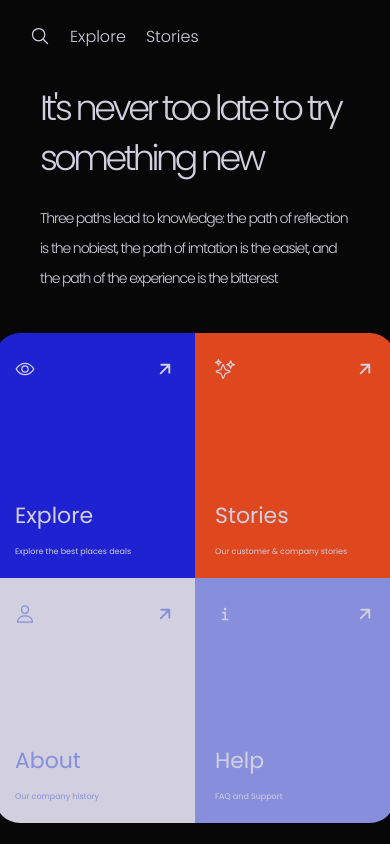
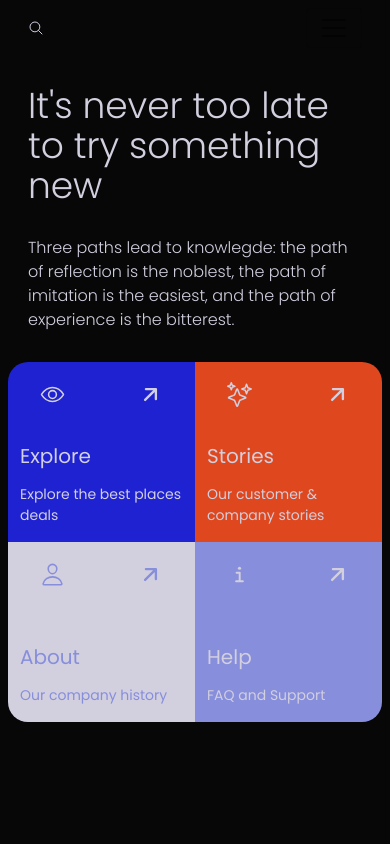
Before and after one commit to BoazDandu/Exploring, a plain HTML site: page index.html in a window 390 px wide. Drawn offline with nearby package versions, Linux system fonts and the light colour scheme.

Commit message:
Add files via upload

```diff
--- a/index.html
+++ b/index.html
@@ -5,33 +5,47 @@
     <meta charset="UTF-8">
     <meta http-equiv="X-UA-Compatible" content="IE=edge">
     <meta name="viewport" content="width=device-width, initial-scale=1.0">
-    <title>Try New!</title>
+    <title>Exploring New Try</title>
     <link rel="stylesheet" href="style.css" type="text/css">
+    <link href="https://cdn.jsdelivr.net/npm/bootstrap@5.1.3/dist/css/bootstrap.min.css" rel="stylesheet"
+        integrity="sha384-1BmE4kWBq78iYhFldvKuhfTAU6auU8tT94WrHftjDbrCEXSU1oBoqyl2QvZ6jIW3" crossorigin="anonymous">
 </head>
 
-<body>
-    <div class="container-1">
-        <nav class="navbar">
-            <ul class="nav-menu">
-                <li>
+<body class="body">
+    <main class="d-flex flex-lg-row flex-column justify-content-between row">
+        <div class="d-block col-sm-6 col-12 p-sm-3 px-3">
+            <nav class="navbar navbar-expand-lg navbar-light" id="navBar">
+                <div class="container-fluid">
                     <ion-icon name="search-outline"></ion-icon>
+                    <button class="navbar-toggler" type="button" data-bs-toggle="collapse" data-bs-target="#navbarNav"
+                        aria-controls="navbarNav" aria-expanded="false" aria-label="Toggle navigation">
+                        <span class="navbar-toggler-icon"></span>
+                    </button>
+                    <div class="collapse navbar-collapse" id="navbarNav">
+                        <ul class="navbar-nav">
+                            <li class="nav-item">
+                                <a class="navlink ps-3" href="#">Explore</a>
                             </li>
-                <li><a href="#">Explore</a></li>
-                <li><a href="#">Stories</a></li>
+                            <li class="nav-item">
+                                <a class="navlink ps-3" href="#">Stores</a>
+                            </li>
                         </ul>
+                    </div>
+                </div>
             </nav>
-        <div class="hero">
-            <h1 class="main_title">It's never too late to try something new</h1>
-            <p class="hero_lead">Three paths lead to knowledge: the path of reflection is the nobiest, the path of
-                imtation is the easiet, and the path of the experience is the bitterest</p>
+            <div class="container-fluid" id="hero">
+                <h1 class="head">
+                    It's never too late to try something new
+                </h1>
+                <p class="lead">Three paths lead to knowlegde: the path of reflection is the noblest, the path of
+                    imitation is the easiest, and the path of experience is the bitterest.</p>
+                <button class="my_btn">Book Now</button>
             </div>
-        <button type="button" class="my_btn">Book Now</button>
-
         </div>
 
-    <div class="container-2">
-        <div>
-            <div class="box box1">
+        <div class="container col-12 col-sm-6 px-4" id="box-content">
+            <div class="row align-items-center align-items-sm-center p-sm-3 px-2">
+                <div class="col-6 box" id="box1">
                     <div class="box_nav">
                         <ion-icon name="eye-outline"></ion-icon>
                         <ion-icon class="arrow_keyup" name="arrow-forward-outline"></ion-icon>
@@ -41,20 +55,7 @@
                         <p class="box_lead">Explore the best places deals</p>
                     </div>
                 </div>
-            <div class="box box3">
-                <div class="box_nav" style="color:#878edb">
-                    <ion-icon name="person-outline"></ion-icon>
-                    <ion-icon class="arrow_keyup" name="arrow-forward-outline"></ion-icon>
-                </div>
-                <div class="box_content" style="color: #878edb">
-                    <h1 class="box_head">About</h1>
-                    <p class="box_lead">Our company history</p>
-                </div>
-            </div>
-        </div>
-
-        <div>
-            <div class="box box2">
+                <div class="col-6 box" id="box2">
                     <div class="box_nav">
                         <ion-icon name="sparkles-outline"></ion-icon>
                         <ion-icon class="arrow_keyup" name="arrow-forward-outline"></ion-icon>
@@ -64,8 +65,17 @@
                         <p class="box_lead">Our customer & company stories</p>
                     </div>
                 </div>
-
-            <div class="box box4">
+                <div class="col-6 box" id="box3">
+                    <div class="box_nav">
+                        <ion-icon name="person-outline"></ion-icon>
+                        <ion-icon class="arrow_keyup" name="arrow-forward-outline"></ion-icon>
+                    </div>
+                    <div class="box_content" style="color: #878edb">
+                        <h1 class="box_head">About</h1>
+                        <p class="box_lead">Our company history</p>
+                    </div>
+                </div>
+                <div class="col-6 box" id="box4">
                     <div class="box_nav">
                         <ion-icon name="information-outline"></ion-icon>
                         <ion-icon class="arrow_keyup" name="arrow-forward-outline"></ion-icon>
@@ -77,9 +87,11 @@
                 </div>
             </div>
         </div>
+    </main>
 
     <script type="module" src="https://unpkg.com/ionicons@5.5.2/dist/ionicons/ionicons.esm.js"></script>
     <script nomodule src="https://unpkg.com/ionicons@5.5.2/dist/ionicons/ionicons.js"></script>
+
 </body>
 
 </html>
--- a/style.css
+++ b/style.css
@@ -9,16 +9,6 @@
     box-sizing: border-box;
 }
 
-a {
-    text-decoration: none;
-    color: var(--primary-color);
-    font-weight: 300;
-}
-
-li {
-    list-style: none;
-    padding: 0 10px;
-}
 
 /* Colors required for the layout */
 :root {
@@ -31,124 +21,108 @@ li {
 
 /* main body layout */
 
-body {
+.body {
     font-family: 'Poppins', sans-serif;
     overflow-x: hidden;
     background-color: var(--main-bg-color);
-    display: flex;
-    position: relative;
     color: var(--primary-color);
-    height: 100vh;
     width: 100%;
-    justify-content: space-between;
 }
 
-.container-1 {
-    margin: 0 auto;
-    padding: 20px;
+#navBar {
+    margin-bottom: 30px;
 }
 
-.navbar .nav-menu {
-    display: flex;
-    align-items: center;
+.navbarbrand {
+    position: relative;
+    margin-top: 9px;
+    color: var(--primary-color);
+    font-size: 18px;
 }
 
-ion-icon {
-    margin-top: 6px;
-    font-size: 20px;
+.navlink {
+    color: var(--primary-color);
+    text-decoration: none;
 }
 
-
-a:hover {
+.navlink:hover {
     text-decoration: underline;
-    text-underline-offset: 20px;
+    text-underline-offset: 15px;
+    color: var(--primary-color)
 }
 
-
-.hero {
-    display: flex;
-    flex-direction: column;
-    justify-content: center;
-    padding: 70px 40px 0px 40px;
-    margin-left: 30px;
+#hero {
+    margin-left: 50px;
+    width: 100%;
 }
 
-.hero .main_title {
+h1.head {
     font-size: 54px;
-    font-weight: 300;
-    line-height: 50px;
-    margin-bottom: 50px;
-    letter-spacing: -3.5px;
+    font-weight: 400;
+    max-width: 600px;
+    width: 100%;
+    letter-spacing: -0.03px;
+    font-style: normal;
+    line-height: 68px;
+    margin-bottom: 30px;
 }
 
-.hero .hero_lead {
-    font-size: 20px;
-    font-weight: 300;
-    line-height: 30px;
-    letter-spacing: -1.1px;
-    margin-bottom: 50px;
-    max-width: 570px;
+p.lead {
+    max-width: 600px;
+    width: 100%;
+    margin-bottom: 30px;
+    font-style: normal;
 }
 
-.my_btn {
-    font-size: 14px;
+button.my_btn {
+    color: var(--primary-color);
+    border: 1px solid var(--primary-color);
     background-color: transparent;
-    color: var(--primary-color);
-    padding: 17px 30px;
-    border: 1px solid var(--primary-color);
-    border-radius: 25px;
-    margin-left: 65px;
-    transition: ease-in-out .2s;
+    border-radius: 30px;
+    padding: 15px 45px;
+    transition: ease-in-out .3s;
 }
 
-.my_btn:hover {
+button.my_btn:hover {
     background-color: var(--primary-color);
+    color: var(--main-bg-color);
     border: 1px solid transparent;
-    cursor: pointer;
-    color: var(--main-bg-color);
 }
 
-
-.container-2 {
-    display: flex;
-    flex-direction: row;
-    padding: 30px;
-    align-items: center;
-}
-
-.box {
-    width: 300px;
-    height: 330px;
+.box  {
+    height: 340px;
+    width: 100%;
     position: relative;
 }
 
-.box1 {
+#box1 {
     background-color: var(--box-bg-color);
-    border-top-left-radius: 25px;
+    border-top-left-radius: 20px;
 }
 
-.box2 {
+#box2 {
     background-color: var(--box2-bg-color);
-    border-top-right-radius: 25px;
+    border-top-right-radius: 20px;
 }
 
-.box3 {
+#box3 {
     background-color: var(--primary-color);
-    border-bottom-left-radius: 25px;
+    border-bottom-left-radius: 20px;
+    color: var(--box3-color);
 }
 
-.box4 {
+#box4 {
     background-color: var(--box3-color);
-    border-bottom-right-radius: 25px;
+    border-bottom-right-radius: 20px;
 }
 
 .box_content {
     position: absolute;
     bottom: 0%;
-    padding: 20px;
 }
 
-.box_head {
+
+h1.box_head {
     font-weight: 400;
     font-style: normal;
     letter-spacing: normal;
@@ -179,96 +153,38 @@ a:hover {
     transform: rotate(360deg);
 }
 
-@media only screen and (max-width: 1500px) {
-    body {
-        height: 100%;
+@media (max-width: 576px) {
+    #hero {
+        margin-left: 0px;
+    }
+
+    h1.head {
+        font-size: 36px;
+        line-height: 40px;
+        font-weight: 300;
+    }
+
+    p.lead {
+        font-size: 16px;
+        max-width: 370px;
         width: 100%;
     }
 
     .box {
-        width: 300px;
-        height: 330px;
-        position: relative;
-    }
-}
-
-
-@media only screen and (max-width: 1200px) {
-    body {
-        height: 100%;
-        width: 100%;
-    }
-    .hero {
-        padding: 70px 40px 30px 40px;
+        height: 180px;
     }
 
-    .box {
-        width: 300px;
-        height: 330px;
-    }
-
-    .box_head {
-        line-height: 0px;
-    }
-
-    .hero .main_title {
-        font-size: 35px;
-        margin-bottom: 20px;
-    }
-
-    .hero .hero_lead {
-        font-size: 16px;
-        margin-bottom: 20px;
-    }
-
-    .box_head {
-        font-size: 28px;
-        line-height: 80px;
-    }
-
-    .box_lead {
-        font-size: 10px;
-    }
-}
-
-
-@media only screen and (max-width: 480px) {
-    body {
-        flex-direction: column;
-        align-items: center;
-        height: 100%;
-    }
-
-    .hero {
-        padding: 20px;
-        margin-top: 10px;
-        margin-left: 0px;
-    }
-
-    .hero .hero_lead {
-        font-size: 14px;
-        margin-bottom: 0px;
-    }
-
-    .box {
-        width: 200px;
-        height: 245px;
-    }
-
-    .my_btn {
+    button.my_btn {
         display: none;
     }
 
-    .container-2 {
-        padding: 0px;
+    h1.box_head {
+        font-weight: 400;
+        font-style: normal;
+        letter-spacing: normal;
+        line-height: 40px;
+        font-size: 40px;
+        font-size: 20px;
     }
 
-    .box_head {
-        font-size: 22px;
-        line-height: 60px;
-    }
-
-    .box_lead {
-        font-size: 8px;
-    }
 }
```
Lines whose indentation alone changed are shown as unchanged.
